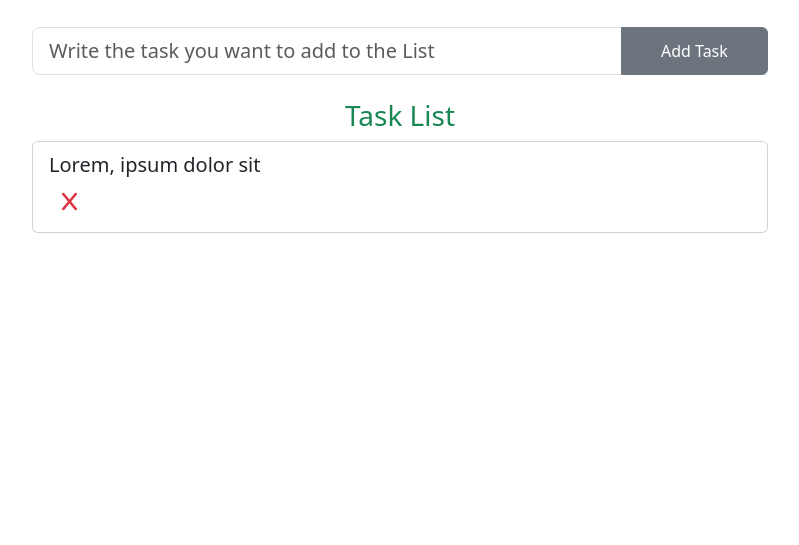
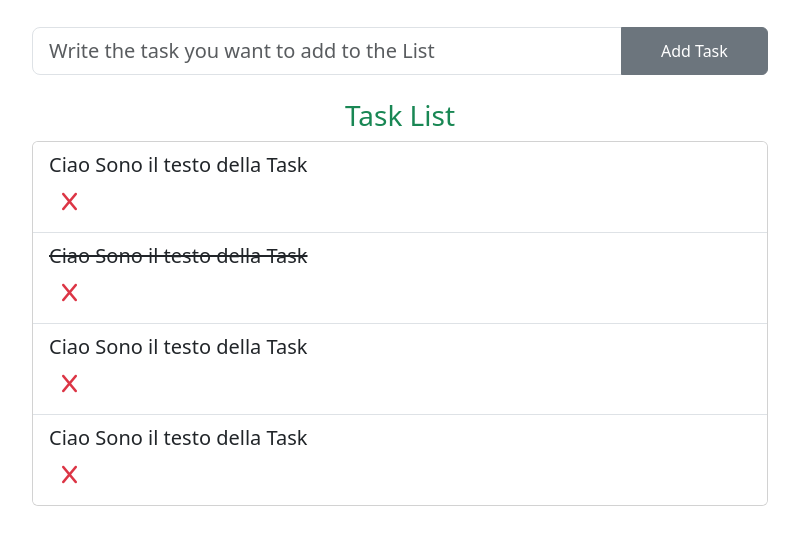
Before and after one commit to riccardo-giuri/vue-todolist, a plain HTML site: page index.html in a window 1280 px wide. Shown: the part 53-598 px from the top of the page, without its empty margins (240-1039 px from the left). Drawn offline with nearby package versions, Linux system fonts and the light colour scheme.

Commit message:
to do list printed on the html (milestone 2)

```diff
--- a/index.html
+++ b/index.html
@@ -30,8 +30,12 @@
 
                         <div class="card">
                             <ul class="list-group list-group-flush">
-                                <li class="list-group-item d-flex align-items-center flex-wrap">
-                                    <div class="fs-5 mW_95">Lorem, ipsum dolor sit</div>
+                                <li class="list-group-item d-flex align-items-center flex-wrap"
+                                    v-for="task in toDoList">
+                                    <div class="fs-5 mW_95"
+                                         :class="task.done === true ? ' text-decoration-line-through' : ''">
+                                         {{ task.text }}
+                                    </div>
 
                                     <div>
                                         <button class="btn btn-link text-danger fs-5 mW_5"><i class="fa-solid fa-x"></i></button>
--- a/js/script.js
+++ b/js/script.js
@@ -9,7 +9,7 @@ Vue.createApp({
             {
                 id: 2,
                 text: "Ciao Sono il testo della Task",
-                done: false
+                done: true
             },
             {
                 id: 3,
```
